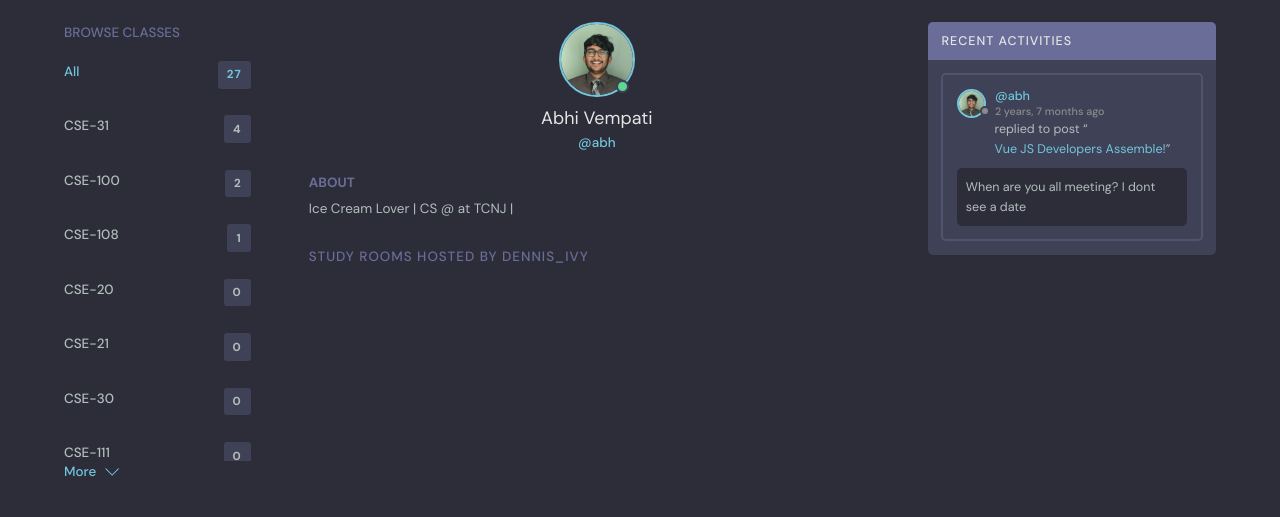
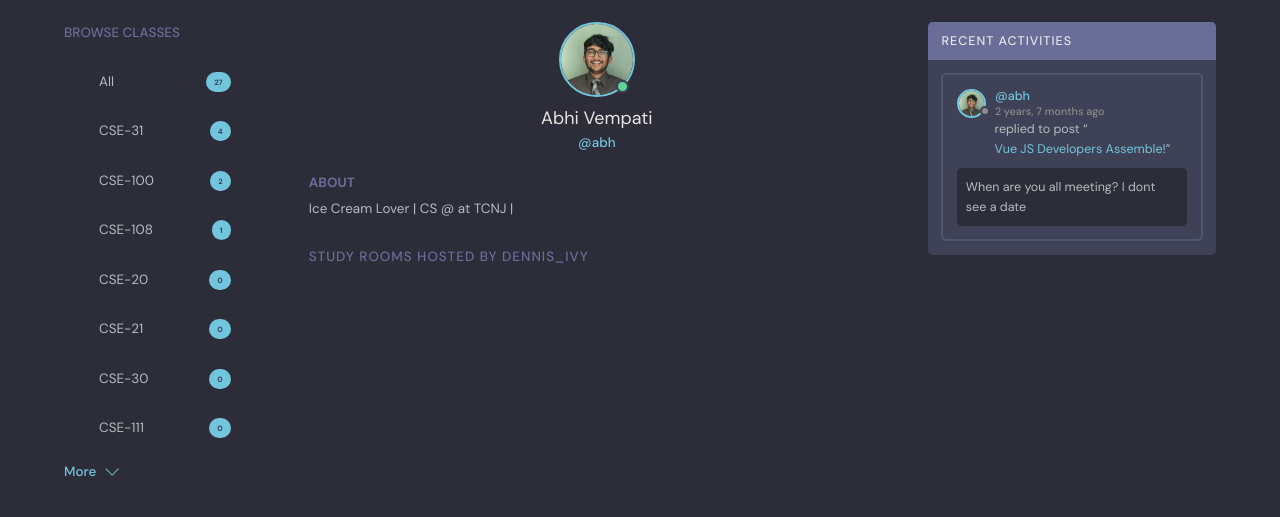
Before and after one commit to mustachemo/final_project_cse108_django, a Django app: page /profile/5/ in a window 1280 px wide. Shown: the part 68-585 px from the top of the page. Run offline with Django 3.2, Linux system fonts and the light colour scheme; data comes from the database, SQL or seed files in the repository.

Commit message:
fixed highlighting of topic_components

```diff
--- a/base/templates/base/topics_component.html
+++ b/base/templates/base/topics_component.html
@@ -4,11 +4,15 @@
   </div>
   <ul class="topics__list">
     <li>
-      <a href="{% url 'home' %}" class="active">All <span>{{topics.count}}</span></a>
+      <a href="{% url 'home' %}" class="{% if request.path == '/' and not request.GET.q %}active{% endif %}"
+        >All <span>{{topics.count}}</span></a
+      >
     </li>
     {% for topic in topics %}
     <li>
-      <a href="{% url 'home' %}?q={{topic.name}}">{{topic.name}}<span>{{topic.room_set.all.count}}</span></a>
+      <a href="{% url 'home' %}?q={{topic.name}}" class="{% if request.GET.q == topic.name %}active{% endif %}"
+        >{{topic.name}}<span>{{topic.room_set.all.count}}</span></a
+      >
     </li>
     {% endfor %}
   </ul>
--- a/static/styles/style.css
+++ b/static/styles/style.css
@@ -568,35 +568,65 @@ a {
   color: var(--color-dark-light);
 }
 
+/* Base Styles */
 .topics__list {
   list-style: none;
   max-height: 400px; /* Adjust the height as needed */
   overflow-y: auto; /* Enables vertical scrolling */
-  padding-right: 15px; /* Optional: Adjusts padding to avoid cutting off scrollbar */
+  padding: 0 15px; /* Adjusts padding to avoid cutting off scrollbar */
+  margin: 0;
   box-sizing: border-box; /* Ensures padding is included in width/height calculations */
+  background-color: var(--color-bg); /* Assuming --color-bg is a dark color */
+  border-radius: 8px; /* Rounded corners for the container */
 }
 
 .topics__list li a {
   display: flex;
-  justify-content: space-between;
-  margin-bottom: 3rem;
-  font-weight: 500;
-  color: var(--color-light-gray);
-  transition: all 0.3s ease-in-out;
+  justify-content: space-between; /* Ensures label and number are spaced apart */
+  align-items: center; /* Centers items vertically */
+  padding: 10px 20px; /* Consistent padding */
+  border-radius: 6px; /* Optional rounded corners */
+  margin-bottom: 8px; /* Space between items */
+  transition: background-color 0.3s ease; /* Smooth transition for background color */
+  text-decoration: none; /* No underline */
+  color: inherit; /* Inherits color from parent */
 }
 
-.topics__list li a.active,
-.topics__list li a:hover {
-  color: var(--color-main);
+.topics__list li:last-child a {
+  margin-bottom: 0; /* No bottom margin for the last item */
 }
 
+/* Hover and Active Styles */
+.topics__list li a:hover,
+.topics__list li a.active {
+  color: var(--color-main); /* Highlight color */
+  background-color: var(--color-dark); /* Darker background on hover/active */
+  box-shadow: 0 2px 5px rgba(0, 0, 0, 0.2); /* Subtle shadow for depth */
+}
+
+/* Count Badge Styles */
 .topics__list li a span {
-  padding: 0.5rem 1rem;
-  background-color: var(--color-dark);
-  border-radius: 3px;
-  font-size: 1.3rem;
+  padding: 4px 8px; /* Slightly less padding for the badge */
+  background-color: var(--color-main); /* Main color for the badge */
+  color: var(--color-dark); /* Dark text for contrast */
+  border-radius: 12px; /* Fully rounded corners for the badge */
+  font-size: 0.85rem; /* Smaller font size for the badge */
   font-weight: 700;
-  letter-spacing: 1px;
+  letter-spacing: normal; /* Default letter spacing */
+}
+
+/* Optional: Styling the scrollbar to fit the dark theme */
+.topics__list::-webkit-scrollbar {
+  width: 8px;
+}
+
+.topics__list::-webkit-scrollbar-thumb {
+  background-color: var(--color-main); /* Scrollbar color */
+  border-radius: 10px;
+}
+
+.topics__list::-webkit-scrollbar-track {
+  background-color: var(--color-dark-light);
 }
 
 .topics-page a:hover {
```
